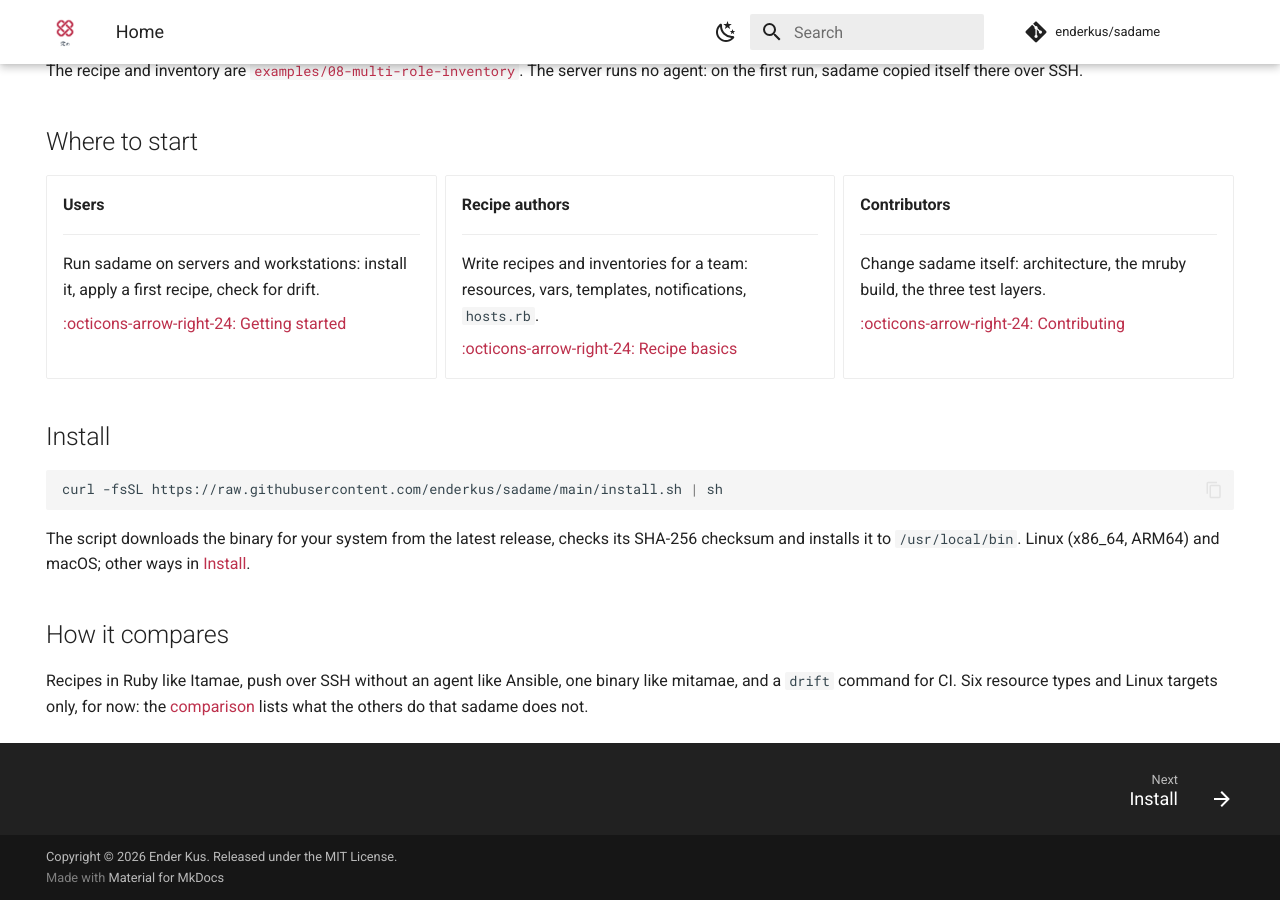
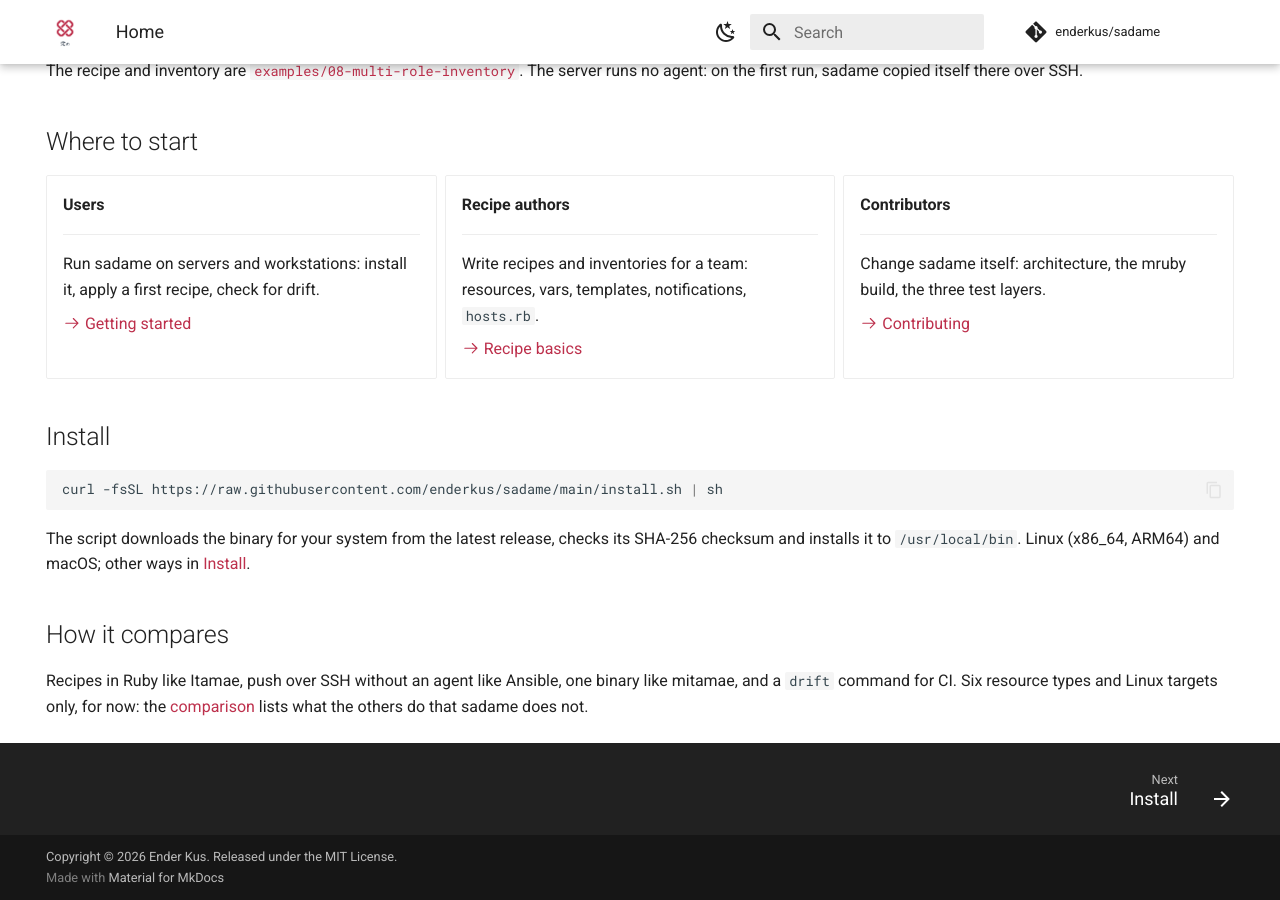
Before and after one commit to amassivus/sadame, an MkDocs documentation site: the page built from docs/index.md, in a window 1280 px wide and 900 px high, scrolled down 906 px. Built offline with MkDocs 1.6.1 and Material for MkDocs 9.7.7, drawn with Linux system fonts in a browser that asks for light colours; comment, search, counter and statistics services are not loaded.

Commit message:
fix(docs): render the icons on the home page cards

```diff
--- a/mkdocs.yml
+++ b/mkdocs.yml
@@ -55,6 +55,10 @@ markdown_extensions:
   - toc:
       permalink: true
   - pymdownx.details
+  # Material's icons, such as :octicons-arrow-right-24: on the home page.
+  - pymdownx.emoji:
+      emoji_index: !!python/name:material.extensions.emoji.twemoji
+      emoji_generator: !!python/name:material.extensions.emoji.to_svg
   - pymdownx.highlight
   - pymdownx.inlinehilite
   - pymdownx.superfences:
```
Also changed, not shown: 1 other file.
